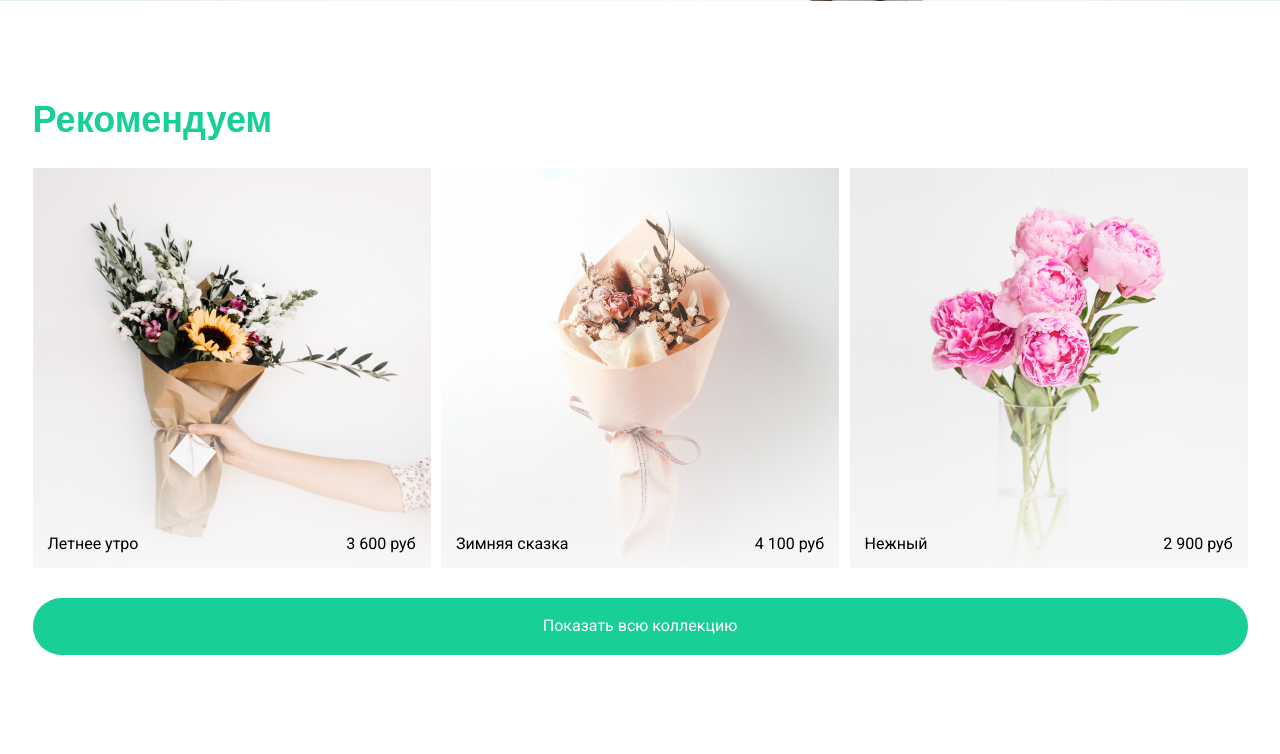
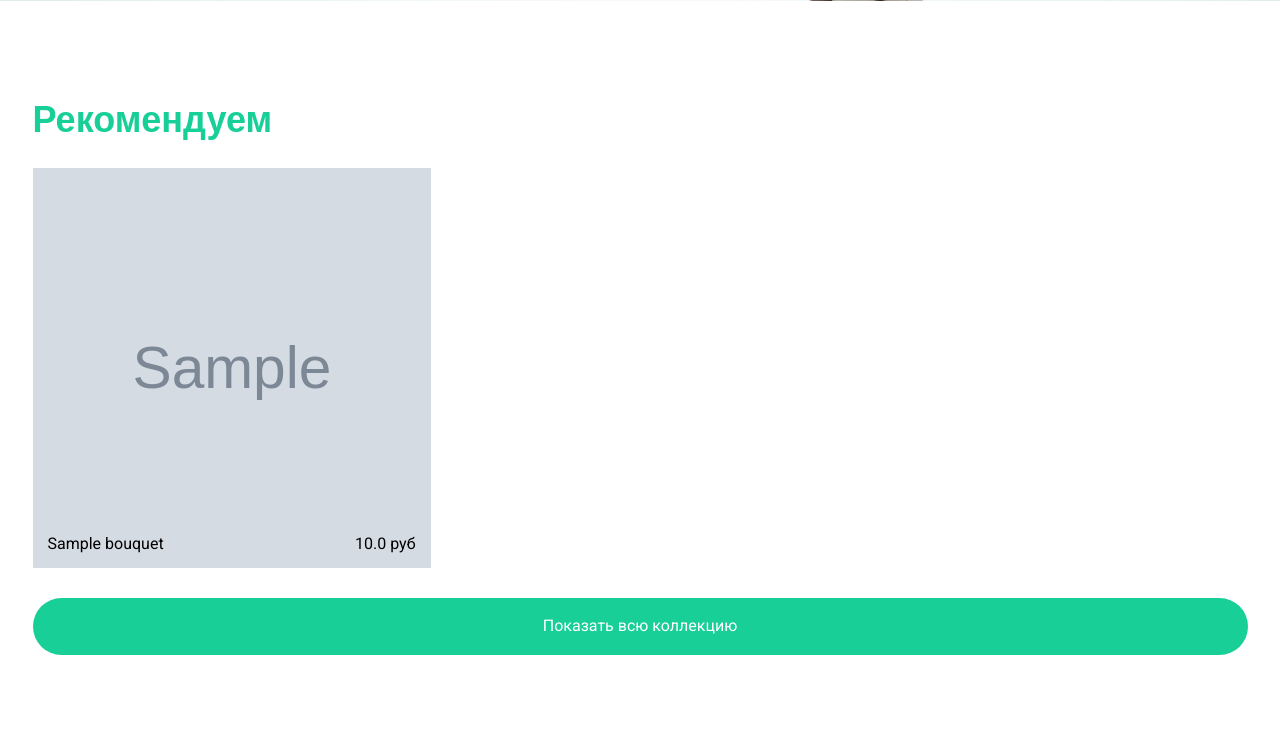
Before and after one commit to MaxHC-vlop/FlowerShop, a Django app: page / in a window 1280 px wide. Shown: the part 692-1446 px from the top of the page. Run offline with Django 4.2, Linux system fonts and the light colour scheme; tables that the repository leaves empty hold one stand-in row (values such as "Sample post"); grey boxes marked "Sample" are stand-in pictures; parts of the project's set-up code (start-up, migrations or seed data) failed here and were passed over; some web fonts are replaced.

Commit message:
added cards templates
added slug, recommended field into Model
change index and cards pages

```diff
--- a/flower_shop/urls.py
+++ b/flower_shop/urls.py
@@ -6,7 +6,7 @@ from django.conf.urls.static import static
 
 urlpatterns = [
     path('', views.index, name='index'),
-    path('card/', views.card, name='card'),
+    path('catalog/<slug:bouquet_url>', views.card, name='card'),
     path('catalog/', views.catalog, name='catalog'),
     path('consultation/', views.consultation, name='consultation'),
     path('order/', views.order, name='order'),
--- a/flowersapp/admin.py
+++ b/flowersapp/admin.py
@@ -16,7 +16,7 @@ class ShopAdminModel(admin.ModelAdmin):
 
 @admin.register(Bouquet)
 class BouquetAdminModel(admin.ModelAdmin):
-    pass
+    prepopulated_fields = {"slug": ("bouquet_name", )}
 
 
 @admin.register(Order)
--- a/flowersapp/models.py
+++ b/flowersapp/models.py
@@ -127,6 +127,12 @@ class Bouquet(models.Model):
         max_length=200,
         db_index=True
     )
+    slug = models.SlugField(
+        'URL',
+        max_length=200,
+        db_index=True,
+        unique=True
+    )
     description = models.TextField(
         'Описание букета',
         db_index=True,
@@ -150,6 +156,11 @@ class Bouquet(models.Model):
     price = models.FloatField(
         'Цена букета',
         db_index=True
+    )
+
+    recommend = models.BooleanField(
+        'Рекомендуем',
+        default=False
     )
 
     def __str__(self) -> str:
--- a/flowersapp/views.py
+++ b/flowersapp/views.py
@@ -1,20 +1,22 @@
-from flowersapp.models import Bouquet, Consultation, Buyer
+from django.shortcuts import get_object_or_404, render
+from django.views.decorators.csrf import csrf_exempt
 
-from django.shortcuts import render
-from django.views.decorators.csrf import csrf_exempt
+from flowersapp.models import Bouquet, Buyer, Consultation
 
 
 def index(request):
-    return render(request, 'index.html')
+    recommended_bouquets = Bouquet.objects.filter(recommend=True)
+    return render(request, 'index.html', context={"bouquets": recommended_bouquets})
 
 
-def card(request):
-    return render(request, 'card.html')
+def card(request, bouquet_url):
+    bouquet = get_object_or_404(Bouquet, slug=bouquet_url)
+    return render(request, 'card.html', context={"bouquet": bouquet})
 
 
 def catalog(request):
     bouquets = Bouquet.objects.all()
-    return render(request, context={"bouquets": bouquets}, template_name='catalog.html')
+    return render(request, 'catalog.html', context={"bouquets": bouquets})
 
 
 @csrf_exempt
--- a/static/css/main.css
+++ b/static/css/main.css
@@ -20,6 +20,8 @@ img {
 a, button {
 	cursor: pointer;
 	transition: all .2s ease;
+	text-decoration: none;
+	color: black;
 
 }
 input::placeholder {
--- a/templates/card.html
+++ b/templates/card.html
@@ -6,11 +6,11 @@
 		<div class="container">
 			<div class="card ficb">
 				<div class="card__block card__block_first">
-					<img src="{% static 'img/cardImg.jpg' %}" alt="img" class="card__img">
+					<img src="../{{ bouquet.bouquet_photo }}" alt="img" class="card__img">
 				</div>
 				<div class="card__block card__block_sec">
-					<div class="title">Летнее утро</div>
-					<div class="card__block_price">3 600 руб</div>
+					<div class="title">{{ bouquet.bouquet_name }}</div>
+					<div class="card__block_price">{{ bouquet.price }} руб</div>
 					<div class="card__elems ">
 						<span class="card__elems_intro">Состав</span>
 						<div class="card__items">
--- a/templates/catalog.html
+++ b/templates/catalog.html
@@ -8,8 +8,8 @@
         <div class="title">Все букеты</div>
         <div class="catalog__block">
           <div class="recommended__elems ficb ">
-
             {% for bouquet in bouquets %}
+              <a href="{{ bouquet.slug }}">
                 <div class="recommended__block"
                      style="background: url('../{{ bouquet.bouquet_photo | safe }}') no-repeat center bottom / cover">
                   <div class="recommended__block_elems ficb">
@@ -17,6 +17,7 @@
                     <span class="recommended__block_price">{{ bouquet.price }} руб</span>
                   </div>
                 </div>
+                </a>
             {% endfor %}
           </div>
         </div>
--- a/templates/index.html
+++ b/templates/index.html
@@ -21,26 +21,20 @@
 		<div class="container">
 			<div class="recommended p100">
 				<div class="title">Рекомендуем</div>
-				<div class="recommended__elems ficb">
-					<div class="recommended__block recommended__block_first">
-						<div class="recommended__block_elems ficb">
-							<span class="recommended__block_intro">Летнее утро</span>
-							<span class="recommended__block_price">3 600 руб</span>
-						</div>
-					</div>
-					<div class="recommended__block recommended__block_sec">
-						<div class="recommended__block_elems ficb">
-							<span class="recommended__block_intro">Зимняя сказка</span>
-							<span class="recommended__block_price">4 100 руб</span>
-						</div>
-					</div>
-					<div class="recommended__block recommended__block_thr">
-						<div class="recommended__block_elems ficb">
-							<span class="recommended__block_intro">Нежный</span>
-							<span class="recommended__block_price">2 900 руб</span>
-						</div>
-					</div>
-				</div>
+          <div class="recommended__elems ficb ">
+            {% for bouquet in bouquets %}
+              <a href="../catalog/{{ bouquet.slug }}">
+                <div class="recommended__block"
+                     style="background: url('../{{ bouquet.bouquet_photo | safe }}') no-repeat center bottom / cover">
+                  <div class="recommended__block_elems ficb">
+                    <span class="recommended__block_intro">{{ bouquet.bouquet_name }}</span>
+                    <span class="recommended__block_price">{{ bouquet.price }} руб</span>
+                  </div>
+                </div>
+                </a>
+            {% endfor %}
+          </div>
+
 				  <form action="{% url 'catalog' %}">
 				    <button class="btn recommended__btn">Показать всю коллекцию</button>
 				  </form>
```
Lines whose indentation alone changed are shown as unchanged.
